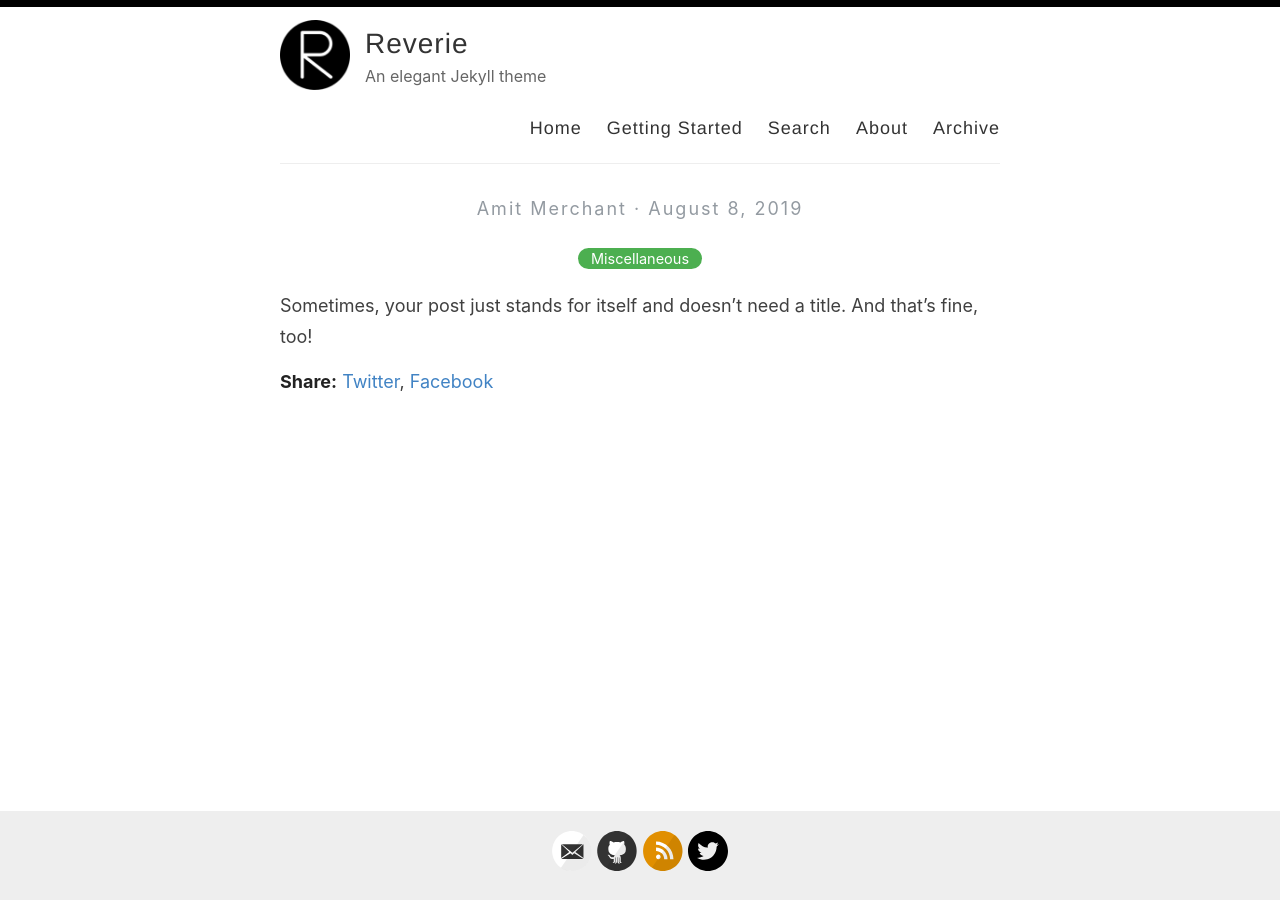
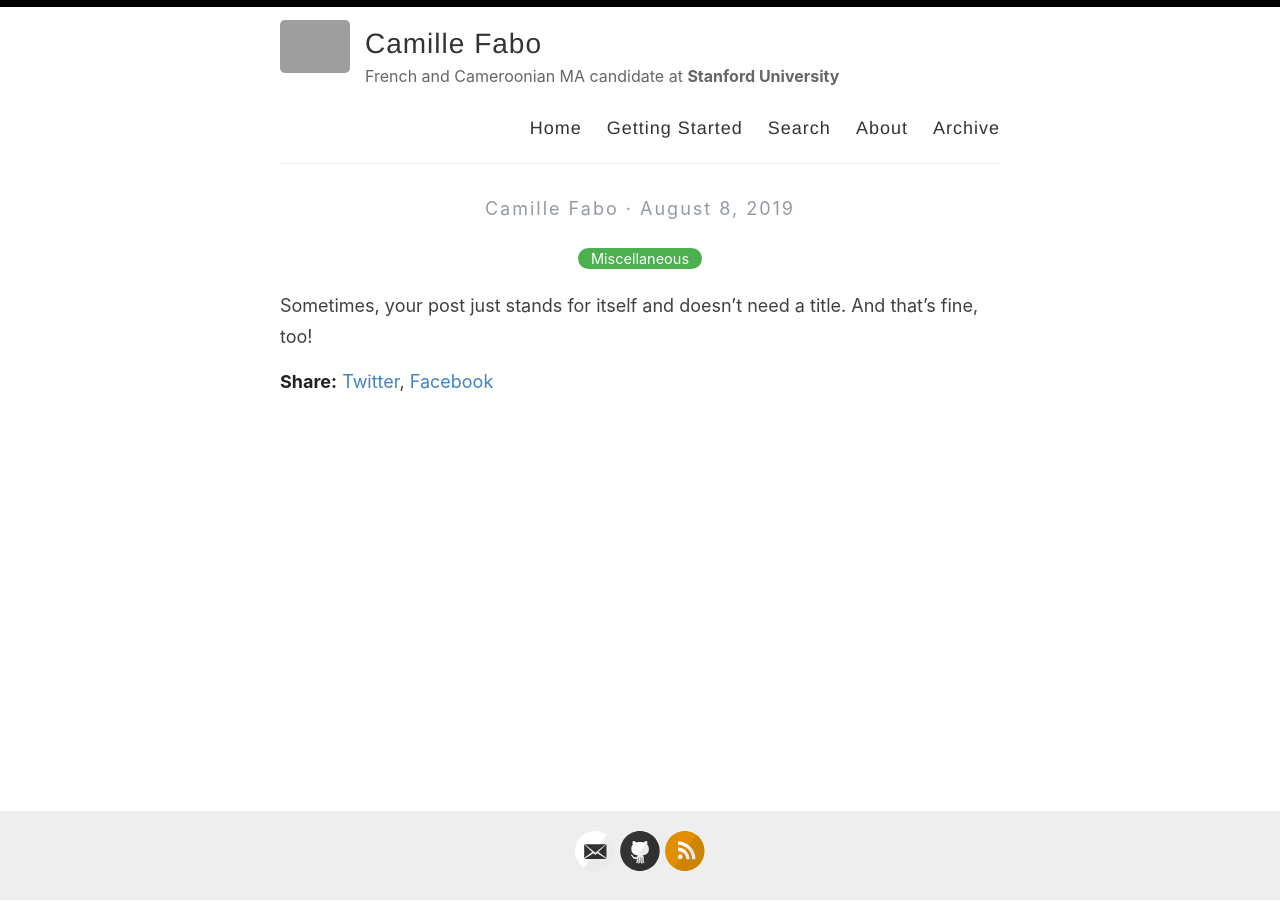
Before and after one commit to Camillefabs/Camillefabs.github.io, a Jekyll site: the page built from _posts/2019-08-08-no-title-posts.md, in a window 1280 px wide. Built offline with Jekyll 4.4.1, drawn with Linux system fonts in a browser that asks for light colours; grey boxes are pictures that could not be loaded.

Commit message:
Added descriptions

```diff
--- a/_config.yml
+++ b/_config.yml
@@ -3,16 +3,16 @@
 #
 
 # Name of your site (displayed in the header)
-name: Reverie
+name: Camille Fabo
 
 # Name of the author
-author: Amit Merchant
+author: Camille Fabo
 
 # Short bio or description (displayed in the header)
-description: An elegant Jekyll theme
+description: French and Cameroonian MA candidate at <b>Stanford University</b>
 
 # URL of your avatar or profile pic (you could use your GitHub profile pic)
-avatar: /images/reverie.png
+avatar: /images/profile.png
 
 #
 # Flags below are optional
@@ -21,15 +21,15 @@ avatar: /images/reverie.png
 # Includes an icon in the footer for each username you enter
 footer-links:
   dribbble:
-  email: amit.d.merchant@gmail.com
+  email: camillefabo@hotmail.com
   facebook:
   flickr:
-  github: amitmerchant1990/reverie
+  github: camillefabs
   instagram:
   linkedin:
   pinterest:
   rss: rss
-  twitter: amit_merchant
+  twitter:
   stackoverflow:
   youtube: # channel/<your_long_string> or user/<user-name>
   googleplus: # anything in your profile username that comes after plus.google.com/
@@ -41,7 +41,7 @@ footer-links:
 disqus:
 
 # Enter your Google Analytics web tracking code (e.g. UA-2110908-2) to activate tracking
-google_analytics: UA-43339302-11
+google_analytics:
 
 # For newer "GA4" analytics, use the following instead of the "UA" entry above
 #google_analytics_ga4: G-GABC1DEFG
```
Also changed, not shown: images/profile.jpg (added).
